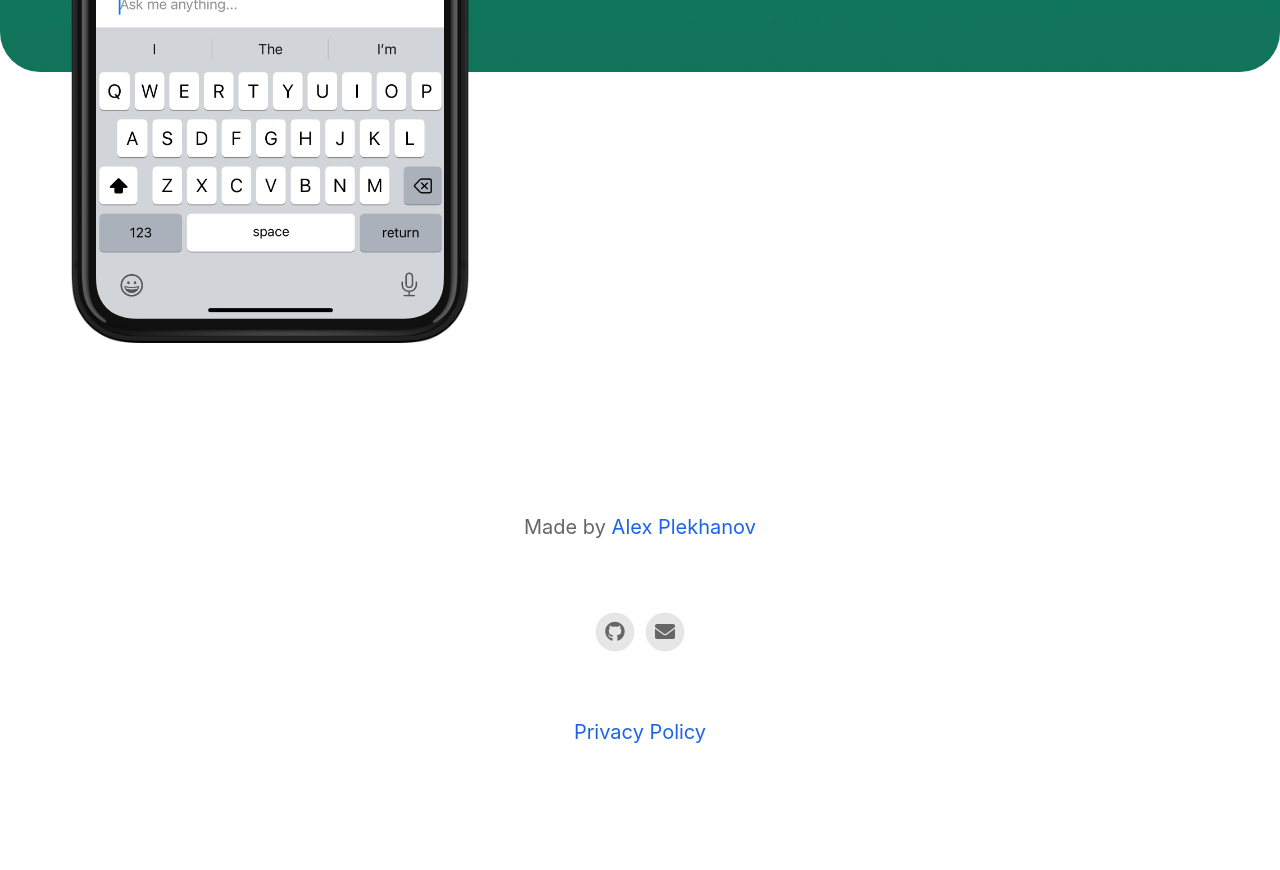
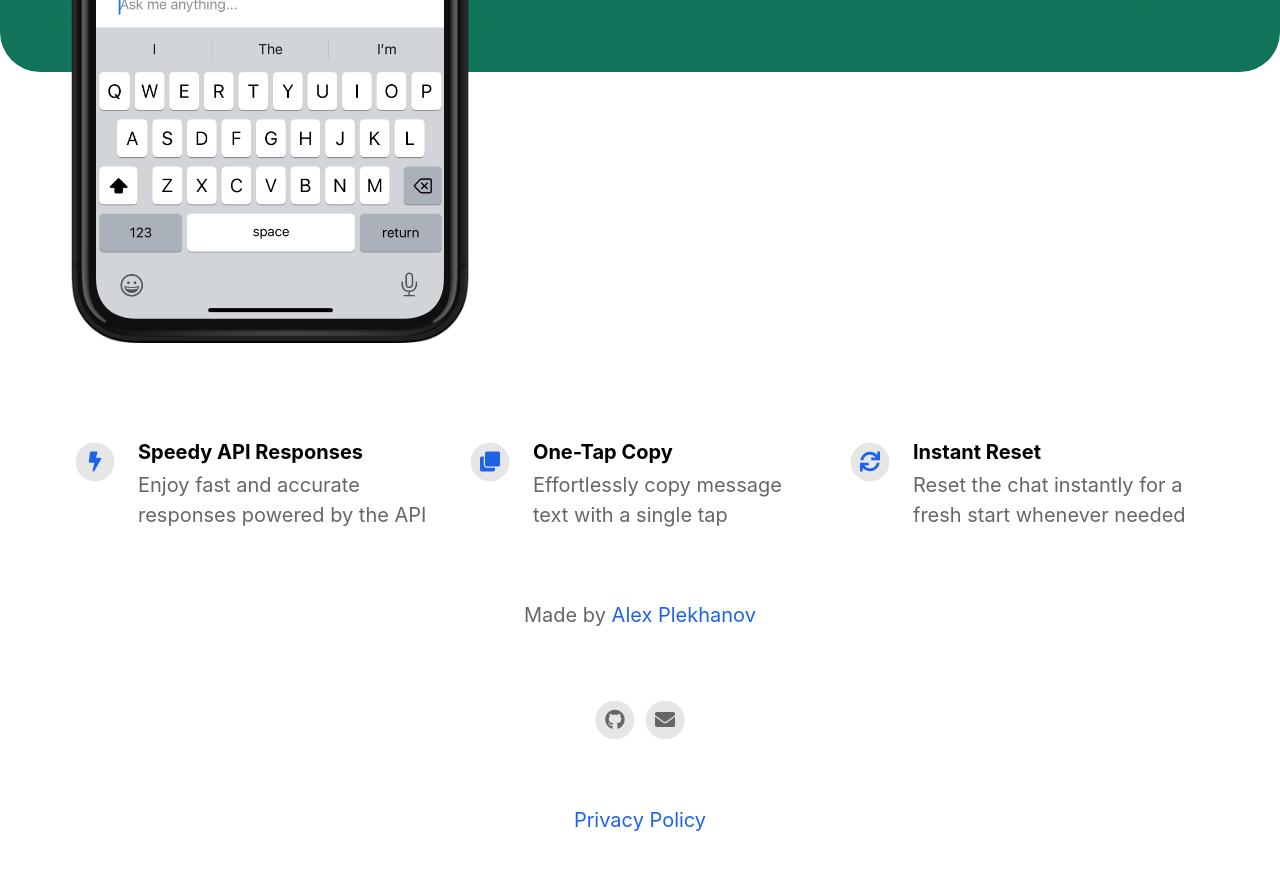
Before and after one commit to aplekhanov/mygpt-app, a Jekyll site: the page built from index.html, in a window 1280 px wide and 900 px high, scrolled down 642 px. Shown: the top 870 px of the window. Built offline with Jekyll 4.4.1, drawn with Linux system fonts in a browser that asks for light colours; nearby versions of some CDN libraries; before the commit the page ends 1454 px from its top, so only the background shows below that.

Commit message:
Added feature list

```diff
--- a/_config.yml
+++ b/_config.yml
@@ -27,6 +27,20 @@ twitter_username                          :
 github_username                           : aplekhanov
 youtube_username                          :
 
+# Feature List
+features                                  :
+
+  - title                                 : Speedy API Responses
+    description                           : Enjoy fast and accurate responses powered by the API
+    fontawesome_icon_name                 : bolt
+
+  - title                                 : One-Tap Copy
+    description                           : Effortlessly copy message text with a single tap
+    fontawesome_icon_name                 : clone
+
+  - title                                 : Instant Reset
+    description                           : Reset the chat instantly for a fresh start whenever needed
+    fontawesome_icon_name                 : sync
 
 
 # Theme Settings
```
